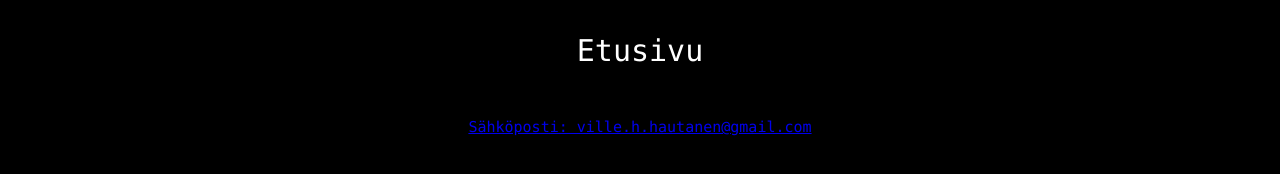
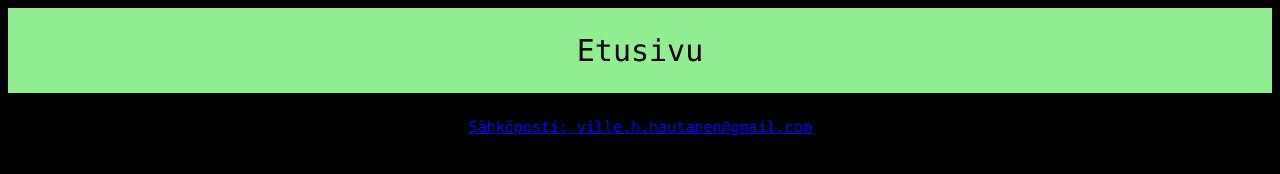
Before and after one commit to jagheterhermanni/Portfolio-website, a plain HTML site: page HTML-files/index.html in a window 1280 px wide. Drawn offline with Linux system fonts and the light colour scheme.

Commit message:
headerin taustavärin vaihto

```diff
--- a/HTML-files/index.html
+++ b/HTML-files/index.html
@@ -26,9 +26,10 @@
 }
 
 header {
+  background-color: lightgreen;
   padding: 25px;
   text-align:center;
-  color:white;
+  color:black;
   font-size: 30px;
   font-family:"Lucida Console", "Courier New", "Monaco", monospace;
 }
```
